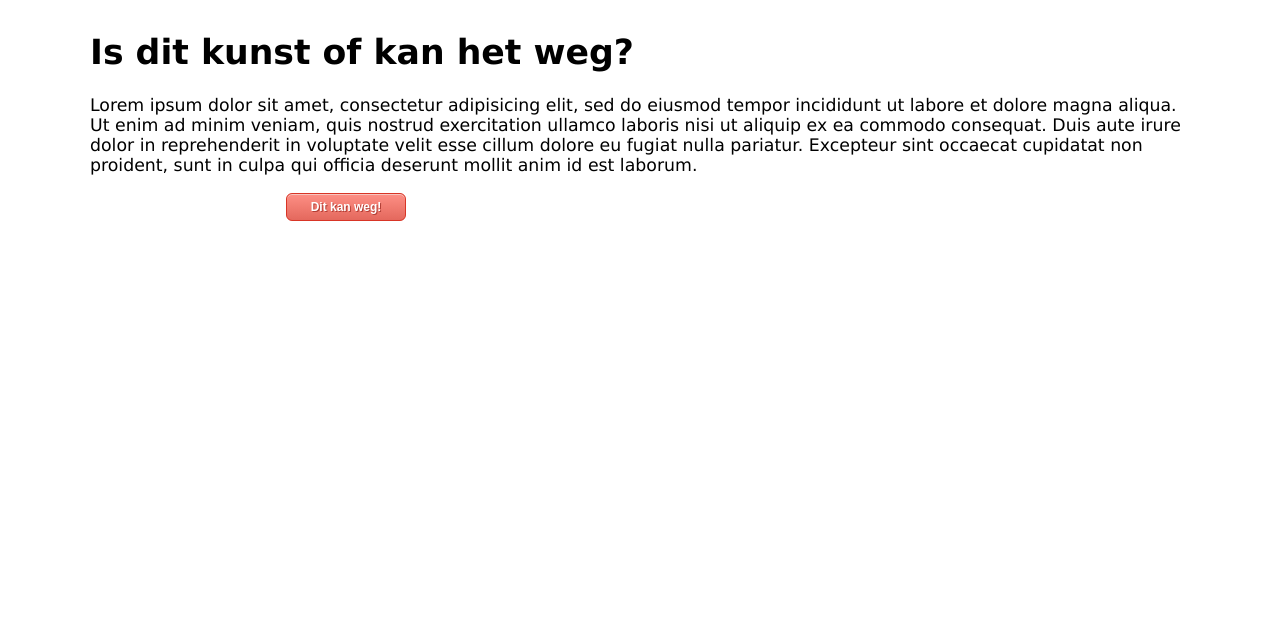
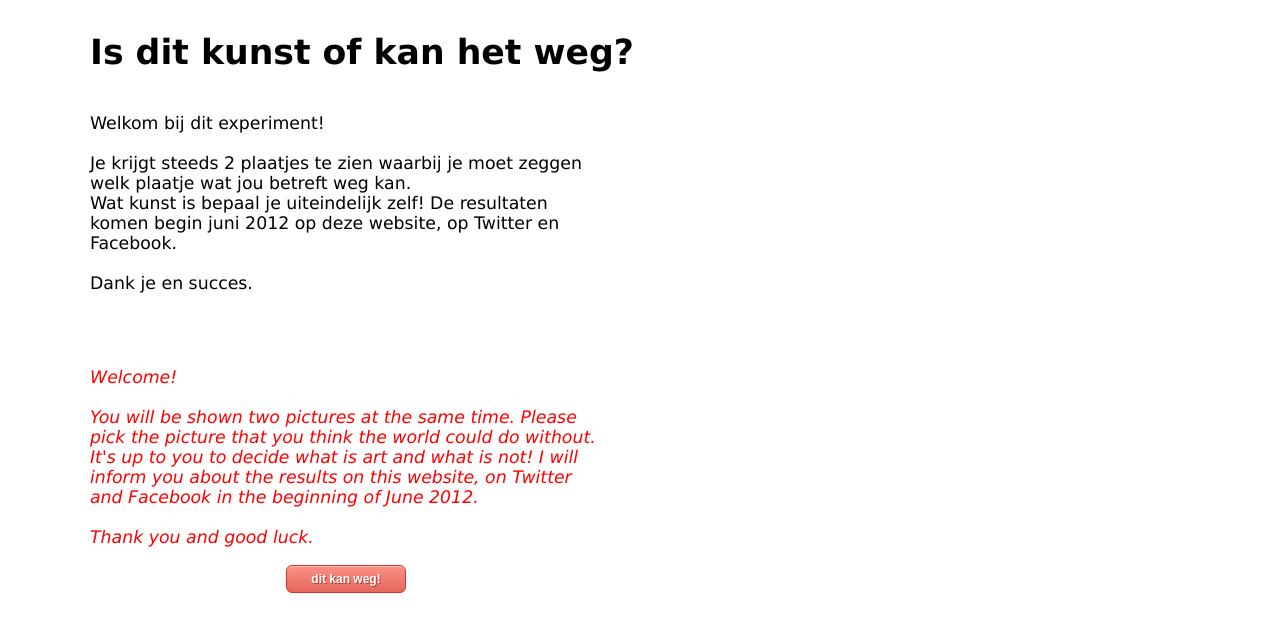
Before and after one commit to snellerius/website3d, a Flask app: page / in a window 1280 px wide. Shown: the top 632 px of the page. Run offline with Flask 2, Linux system fonts and the light colour scheme; parts of the project's set-up code (start-up, migrations or seed data) failed here and were passed over.

Commit message:
changed welcome text

```diff
--- a/templates/welcome.html
+++ b/templates/welcome.html
@@ -76,9 +76,32 @@ div.image {
       <div>
 	<p>
 	<div class="image">
-	    Lorem ipsum dolor sit amet, consectetur adipisicing elit, sed do eiusmod tempor incididunt ut labore et dolore magna aliqua. Ut enim ad minim veniam, quis nostrud exercitation ullamco laboris nisi ut aliquip ex ea commodo consequat. Duis aute irure dolor in reprehenderit in voluptate velit esse cillum dolore eu fugiat nulla pariatur. Excepteur sint occaecat cupidatat non proident, sunt in culpa qui officia deserunt mollit anim id est laborum.
-	</p>
-	<div class="btn"><center><a class="button" href="/">Dit kan weg!</a></center></div>
+		<p>
+	    Welkom bij dit experiment!<br/>
+	    <br/>
+		Je krijgt steeds 2 plaatjes te zien waarbij je moet zeggen welk plaatje wat jou betreft weg kan.<br/>
+		Wat kunst is bepaal je uiteindelijk zelf!
+		De resultaten komen begin juni 2012 op deze website, op Twitter en Facebook.<br/>
+		<br/>
+		Dank je en succes.
+		</p>
+		<br/>
+
+		<br/>
+
+		<p style="color:red">
+		<i>
+		Welcome!<br/>
+		<br/>
+		You will be shown two pictures at the same time. Please pick the picture that you think the world could do without.<br/>
+		It's up to you to decide what is art and what is not!
+		I will inform you about the results on this website, on Twitter and Facebook in the beginning of June 2012.<br/>
+		<br/>
+		Thank you and good luck.
+		</p>
+		</i>
+		<p>
+	<div class="btn"><center><a class="button" href="/">dit kan weg!</a></center></div>
       </div>
     </div>
   </body>
```
Also changed, not shown: 2 other files.
